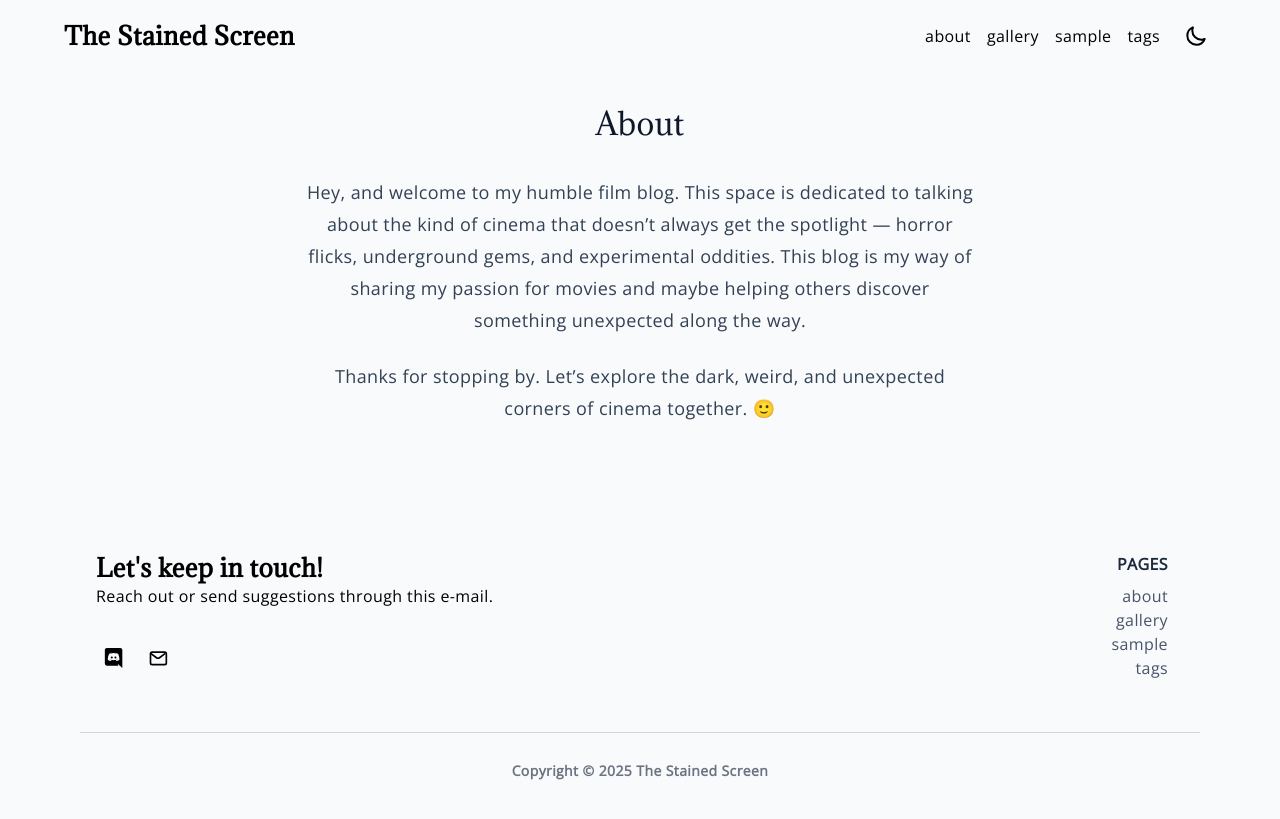
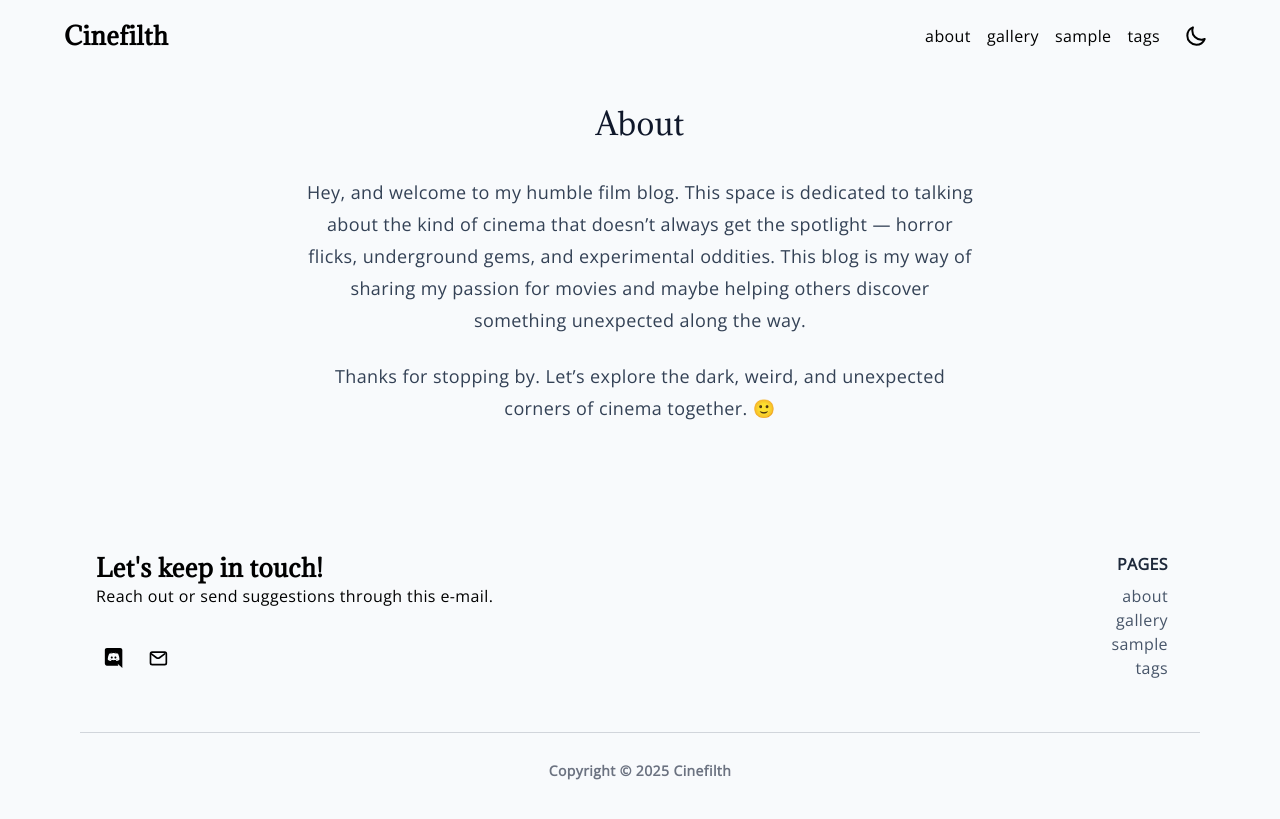
Before and after one commit to KanbeiKuroda/q7m_s9xv4kz8r2b1t6_dwpf0hlj, a Jekyll site: the page built from about.md, in a window 1280 px wide. Shown: the top 819 px of the page. Built offline with Jekyll 4.4.1, drawn with Linux system fonts in a browser that asks for light colours.

Commit message:
Update _config.yml
Site rename

```diff
--- a/_config.yml
+++ b/_config.yml
@@ -2,7 +2,7 @@ domain: thestainedscreen.github.io
 url: https://thestainedscreen.github.io
 baseurl: "/matrix"
 
-title: The Stained Screen
+title: Cinefilth
 email: wind@example.com
 author: Alexander Delacroix
 
```
